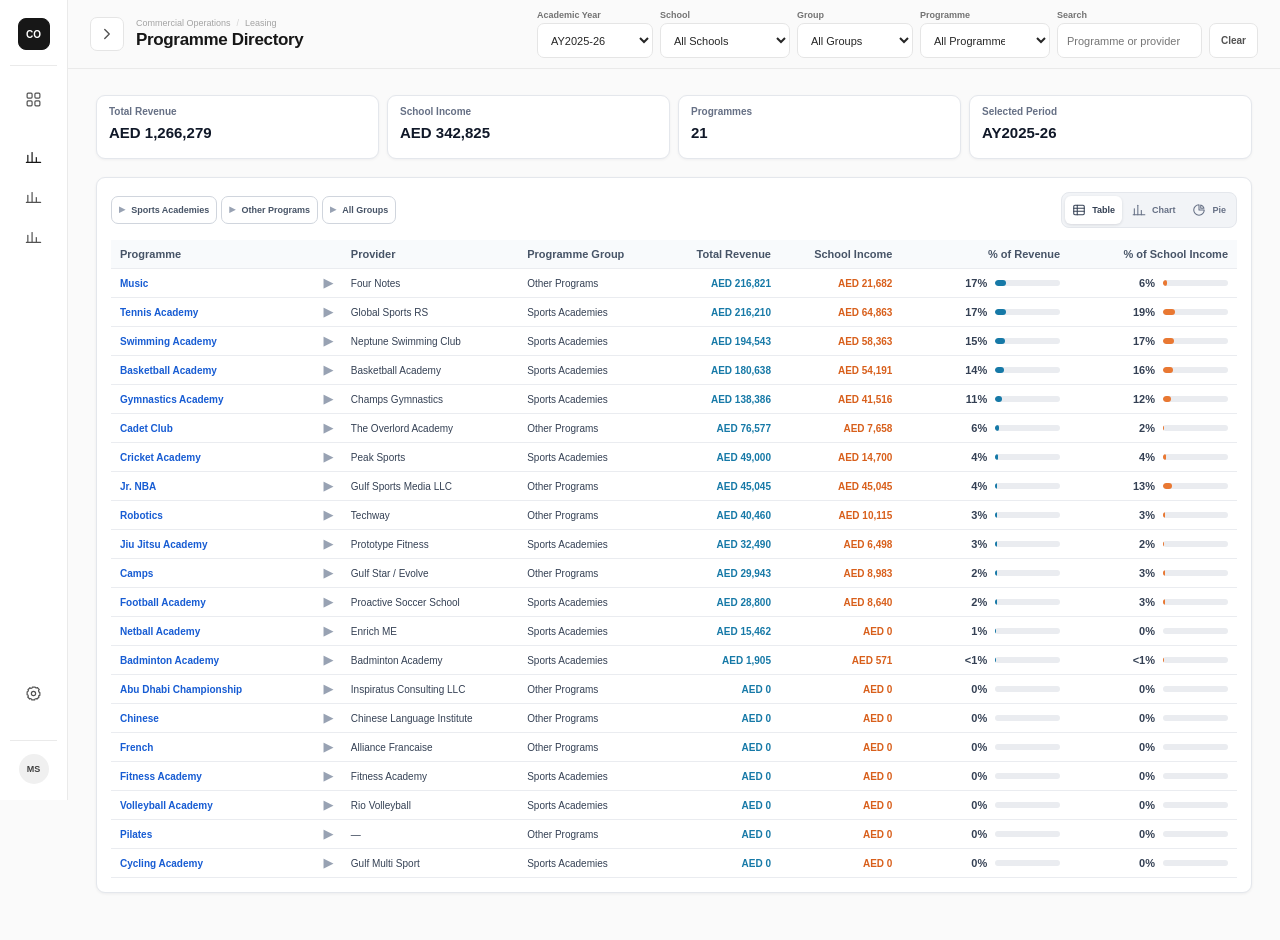
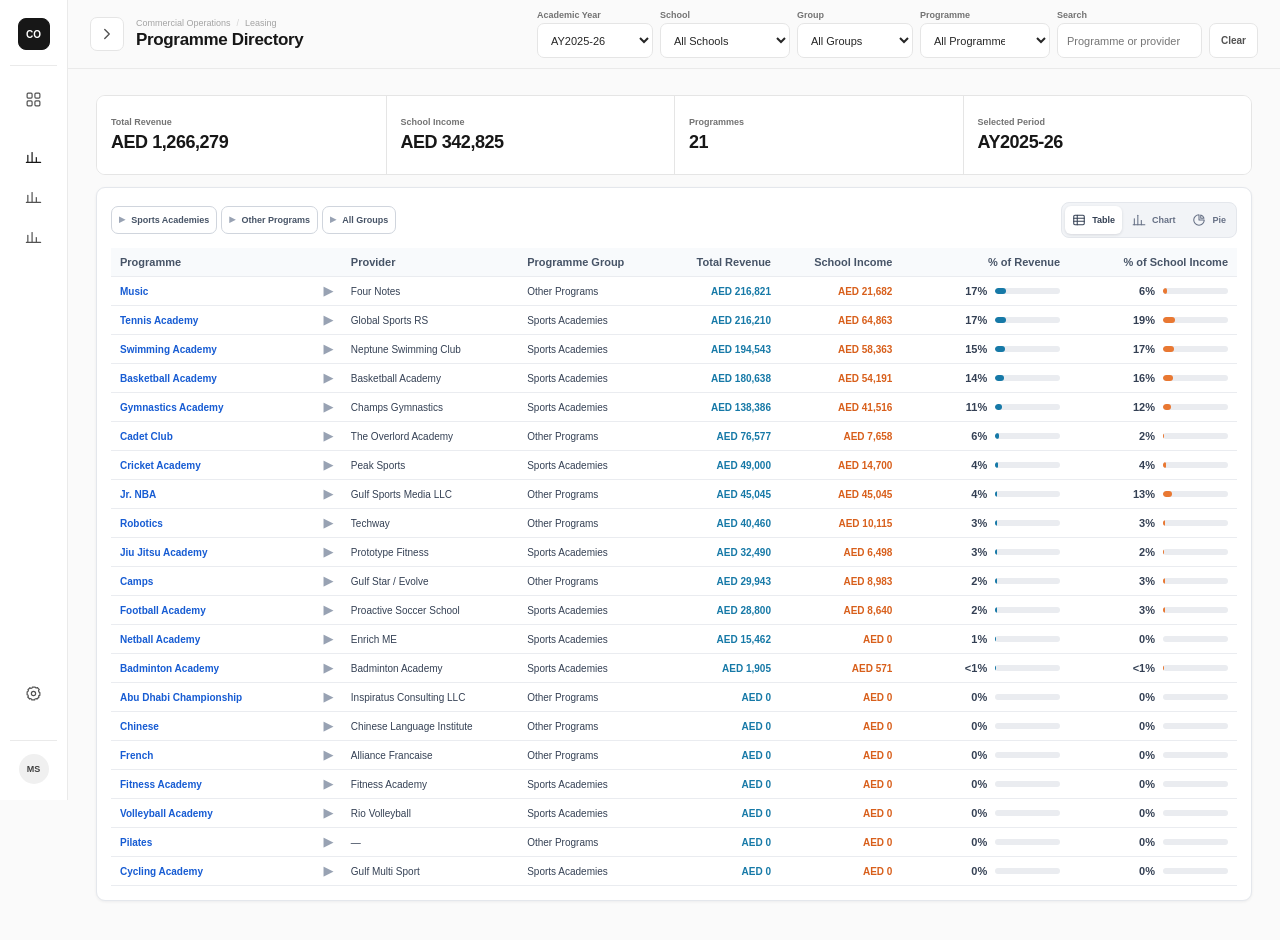
Before and after one commit to mo-seoudi/leasing, a React (Vite) app: page /leasing/programmes in a window 1280 px wide. Shown: the top 940 px of the page. Built offline with nearby package versions, Linux system fonts and the light colour scheme.

Commit message:
Update ProgrammeDirectoryPage.css

```diff
--- a/src/pages/leasing/ProgrammeDirectoryPage.css
+++ b/src/pages/leasing/ProgrammeDirectoryPage.css
@@ -999,3 +999,139 @@
     flex-direction: column;
   }
 }
+
+
+
+/* Compact sticky filter rail and unified KPI strip */
+.programme-directory-page .programme-filter-card.programme-sticky-filters {
+  position: sticky;
+  top: 64px;
+  z-index: 16;
+  margin-bottom: 12px;
+  padding: 10px 12px;
+  background: rgba(255, 255, 255, 0.96);
+  border-color: #e5e5e5;
+  border-radius: 9px;
+  box-shadow: 0 6px 18px rgba(17, 24, 39, 0.05);
+  backdrop-filter: blur(12px);
+}
+
+.programme-directory-page .directory-comparison-filter-grid {
+  grid-template-columns:
+    minmax(125px, .9fr)
+    minmax(125px, .9fr)
+    minmax(145px, 1fr)
+    minmax(155px, 1fr)
+    minmax(175px, 1.1fr)
+    auto;
+  gap: 9px;
+  align-items: end;
+}
+
+.programme-directory-page .programme-filter {
+  gap: 4px;
+}
+
+.programme-directory-page .programme-filter label {
+  color: #737373;
+  font-size: 9px;
+  font-weight: 650;
+}
+
+.programme-directory-page .programme-filter select,
+.programme-directory-page .directory-search-filter input {
+  min-height: 34px;
+  padding: 6px 9px;
+  border-color: #e5e5e5;
+  border-radius: 7px;
+  font-size: 10px;
+}
+
+.programme-filter-action {
+  display: flex;
+  align-items: flex-end;
+}
+
+.programme-filter-action .secondary-button {
+  min-height: 34px;
+  padding: 6px 10px;
+  border-color: #e5e5e5;
+  border-radius: 7px;
+  color: #525252;
+  font-size: 10px;
+  white-space: nowrap;
+}
+
+.programme-directory-page .programme-summary-strip {
+  gap: 0;
+  margin-bottom: 12px;
+  overflow: hidden;
+  background: #ffffff;
+  border: 1px solid #e5e5e5;
+  border-radius: 9px;
+}
+
+.programme-directory-page .programme-summary-strip > div {
+  min-height: 78px;
+  justify-content: center;
+  gap: 5px;
+  padding: 12px 14px;
+  border: 0;
+  border-left: 1px solid #e5e5e5;
+  border-radius: 0;
+  box-shadow: none;
+}
+
+.programme-directory-page .programme-summary-strip > div:first-child {
+  border-left: 0;
+}
+
+.programme-directory-page .programme-summary-strip span {
+  color: #737373;
+  font-size: 9px;
+  font-weight: 650;
+}
+
+.programme-directory-page .programme-summary-strip strong {
+  color: #171717;
+  font-size: 18px;
+  letter-spacing: -0.025em;
+}
+
+.programme-directory-page .directory-table-heading {
+  justify-content: flex-end;
+  margin-bottom: 10px;
+}
+
+.programme-directory-page .directory-header-controls {
+  width: 100%;
+  justify-content: space-between;
+}
+
+@media (max-width: 1250px) {
+  .programme-directory-page .directory-comparison-filter-grid {
+    grid-template-columns: repeat(3, minmax(150px, 1fr));
+  }
+
+  .programme-filter-action .secondary-button {
+    width: 100%;
+  }
+}
+
+@media (max-width: 760px) {
+  .programme-directory-page .programme-filter-card.programme-sticky-filters {
+    top: 58px;
+    overflow-x: auto;
+  }
+
+  .programme-directory-page .directory-comparison-filter-grid {
+    min-width: 720px;
+    grid-template-columns:
+      repeat(5, minmax(125px, 1fr))
+      auto;
+  }
+}
+
+
+/* Directory filters now live in the fixed platform header. */
+.programme-directory-page { padding-top: 0; }
```
